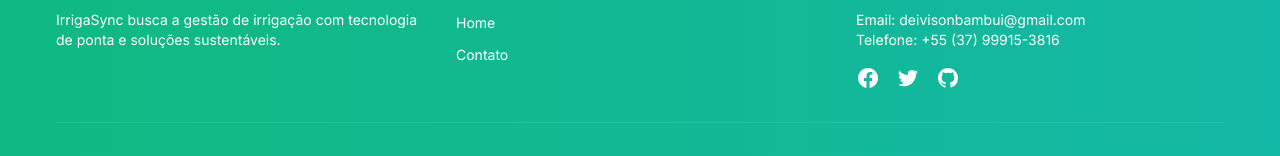
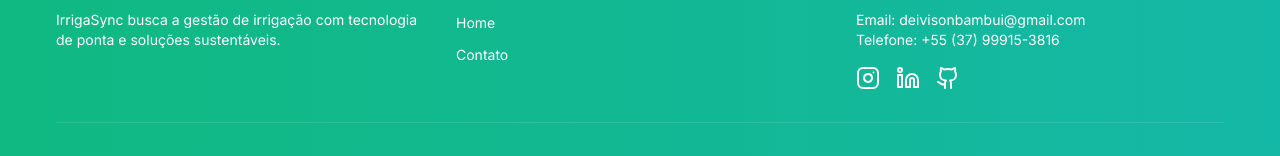
Before and after one commit to Deivison-Costa/frontend-irrigation-system, a Next.js app: page / in a window 1280 px wide. Shown: the part 601-757 px from the top of the page. Built offline with nearby package versions, Linux system fonts and the light colour scheme; no server answers.

Commit message:
[refac]: styles

```diff
--- a/src/components/EnvironmentCards.tsx
+++ b/src/components/EnvironmentCards.tsx
@@ -405,7 +405,7 @@
         <Card key={key} className="w-full overflow-hidden bg-gradient-to-r from-emerald-500 to-teal-500 text-white border-0">
           <CardHeader className="relative p-0">
             <div
-              className="absolute inset-0 bg-cover bg-center opacity-30"
+              className="absolute inset-0 bg-cover bg-center opacity-50"
               style={{
                 backgroundImage: `url(${getBackgroundImage(key)})`,
                 backgroundSize: 'contain',
--- a/src/components/Footer.tsx
+++ b/src/components/Footer.tsx
@@ -1,4 +1,5 @@
 import Link from "next/link"
+import { Instagram, Linkedin, Github } from "lucide-react"
 
 export default function Footer() {
   return (
@@ -23,23 +24,17 @@
             <p className="text-sm">Email: deivisonbambui@gmail.com</p>
             <p className="text-sm">Telefone: +55 (37) 99915-3816</p>
             <div className="mt-4 flex space-x-4">
-              <a href="#" className="text-white hover:text-emerald-200 transition-colors duration-200">
-                <span className="sr-only">Facebook</span>
-                <svg className="h-6 w-6" fill="currentColor" viewBox="0 0 24 24" aria-hidden="true">
-                  <path fillRule="evenodd" d="M22 12c0-5.523-4.477-10-10-10S2 6.477 2 12c0 4.991 3.657 9.128 8.438 9.878v-6.987h-2.54V12h2.54V9.797c0-2.506 1.492-3.89 3.777-3.89 1.094 0 2.238.195 2.238.195v2.46h-1.26c-1.243 0-1.63.771-1.63 1.562V12h2.773l-.443 2.89h-2.33v6.988C18.343 21.128 22 16.991 22 12z" clipRule="evenodd" />
-                </svg>
+              <a href="https://www.instagram.com/deivison_oc/" className="text-white hover:text-emerald-200 transition-colors duration-200">
+                <span className="sr-only">Instagram</span>
+                <Instagram className="h-6 w-6" />
               </a>
-              <a href="#" className="text-white hover:text-emerald-200 transition-colors duration-200">
-                <span className="sr-only">Twitter</span>
-                <svg className="h-6 w-6" fill="currentColor" viewBox="0 0 24 24" aria-hidden="true">
-                  <path d="M8.29 20.251c7.547 0 11.675-6.253 11.675-11.675 0-.178 0-.355-.012-.53A8.348 8.348 0 0022 5.92a8.19 8.19 0 01-2.357.646 4.118 4.118 0 001.804-2.27 8.224 8.224 0 01-2.605.996 4.107 4.107 0 00-6.993 3.743 11.65 11.65 0 01-8.457-4.287 4.106 4.106 0 001.27 5.477A4.072 4.072 0 012.8 9.713v.052a4.105 4.105 0 003.292 4.022 4.095 4.095 0 01-1.853.07 4.108 4.108 0 003.834 2.85A8.233 8.233 0 012 18.407a11.616 11.616 0 006.29 1.84" />
-                </svg>
+              <a href="https://www.linkedin.com/in/deivison-costa/" className="text-white hover:text-emerald-200 transition-colors duration-200">
+                <span className="sr-only">LinkedIn</span>
+                <Linkedin className="h-6 w-6" />
               </a>
-              <a href="#" className="text-white hover:text-emerald-200 transition-colors duration-200">
+              <a href="https://github.com/Deivison-Costa" className="text-white hover:text-emerald-200 transition-colors duration-200">
                 <span className="sr-only">GitHub</span>
-                <svg className="h-6 w-6" fill="currentColor" viewBox="0 0 24 24" aria-hidden="true">
-                  <path fillRule="evenodd" d="M12 2C6.477 2 2 6.484 2 12.017c0 4.425 2.865 8.18 6.839 9.504.5.092.682-.217.682-.483 0-.237-.008-.868-.013-1.703-2.782.605-3.369-1.343-3.369-1.343-.454-1.158-1.11-1.466-1.11-1.466-.908-.62.069-.608.069-.608 1.003.07 1.531 1.032 1.531 1.032.892 1.53 2.341 1.088 2.91.832.092-.647.35-1.088.636-1.338-2.22-.253-4.555-1.113-4.555-4.951 0-1.093.39-1.988 1.029-2.688-.103-.253-.446-1.272.098-2.65 0 0 .84-.27 2.75 1.026A9.564 9.564 0 0112 6.844c.85.004 1.705.115 2.504.337 1.909-1.296 2.747-1.027 2.747-1.027.546 1.379.202 2.398.1 2.651.64.7 1.028 1.595 1.028 2.688 0 3.848-2.339 4.695-4.566 4.943.359.309.678.92.678 1.855 0 1.338-.012 2.419-.012 2.747 0 .268.18.58.688.482A10.019 10.019 0 0022 12.017C22 6.484 17.522 2 12 2z" clipRule="evenodd" />
-                </svg>
+                <Github className="h-6 w-6" />
               </a>
             </div>
           </div>
```
